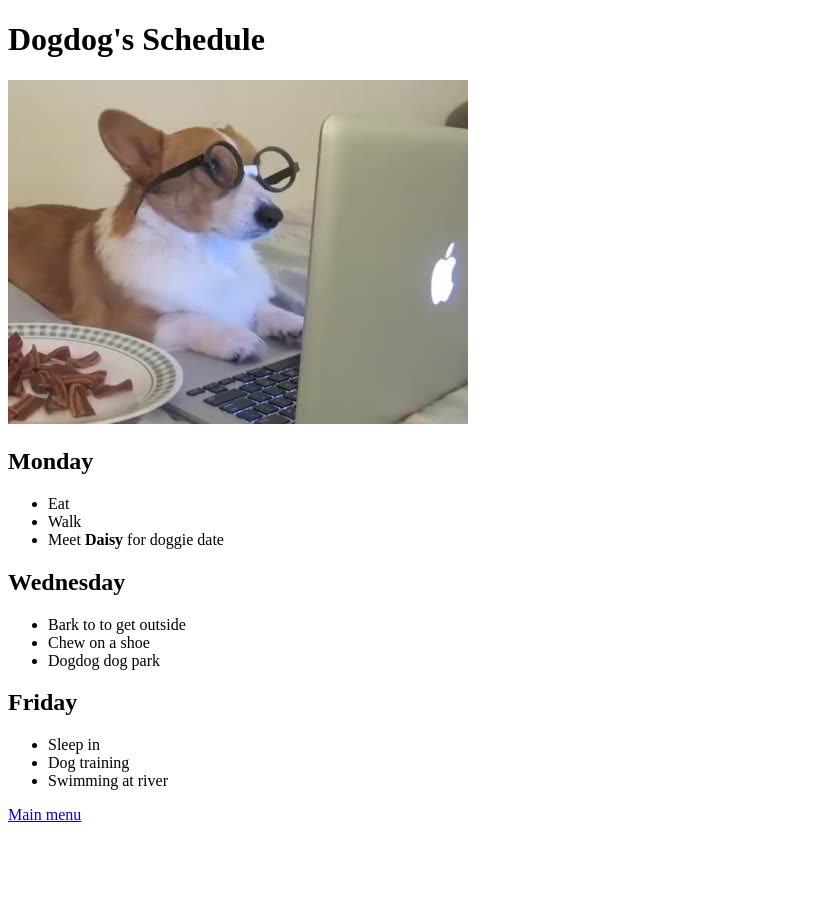
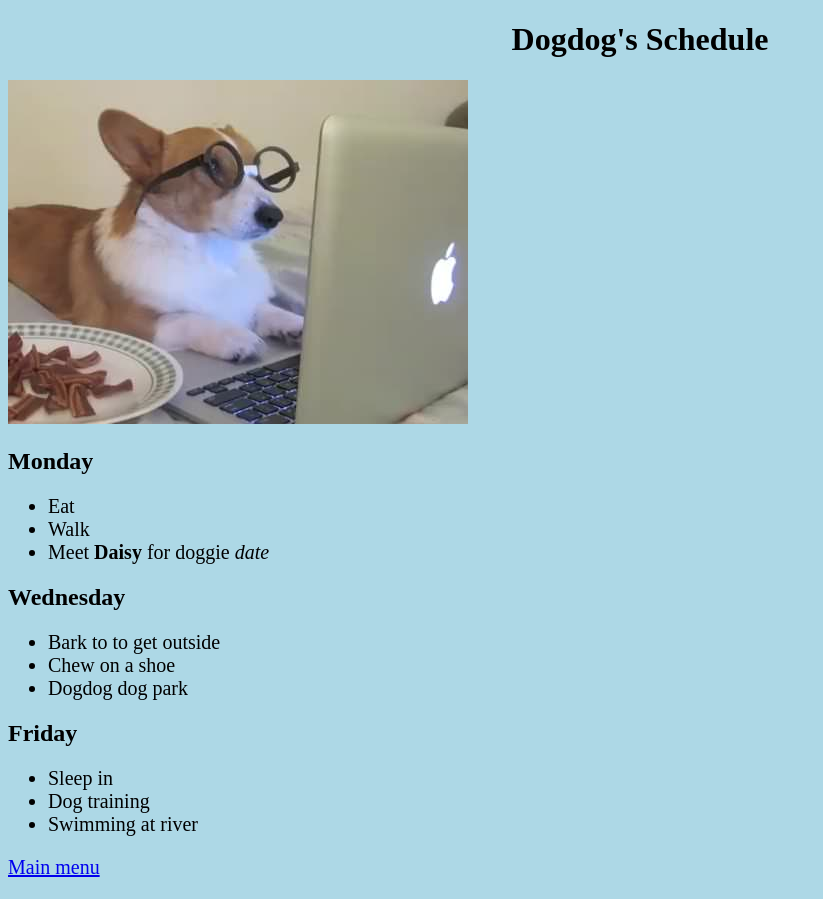
Before and after one commit to philip-putnam/pet-webpage, a plain HTML site: page schedule.html in a window 1280 px wide. Shown: the whole page, without its empty margins (0-823 px from the left). Before the commit the page ends 840 px from the top, so only its background shows below. Drawn offline with Linux system fonts and the light colour scheme.

Commit message:
add styles.css, link all pages to css, add styling

```diff
--- a/schedule.html
+++ b/schedule.html
@@ -1,17 +1,18 @@
 <!DOCTYPE html>
 <html>
   <head>
+    <link href="styles.css" rel="stylesheet" type="text/css">
     <title>Dogdog's Schedule</title>
   </head>
 
   <body>
-    <h1>Dogdog's Schedule</h1>
+    <h1 id="schedHeader">Dogdog's Schedule</h1>
     <img src="img/readingdog.jpg" alt="Dogdog scheduling.">
     <h2>Monday</h2>
     <ul>
       <li>Eat</li>
       <li>Walk</li>
-      <li>Meet <strong>Daisy</strong> for doggie date</li>
+      <li>Meet <strong>Daisy</strong> for doggie <em>date</em></li>
     </ul>
     <h2>Wednesday</h2>
     <ul>
--- /dev/null
+++ b/styles.css
@@ -0,0 +1,10 @@
+body {
+  background-color: lightblue;
+}
+#schedHeader {
+  text-align: center;
+}
+
+ul, p {
+  font-size: 20px;
+}
```
Also changed, not shown: index.html (+1 -0 lines), pet-webpage.html (+3 -2 lines).
